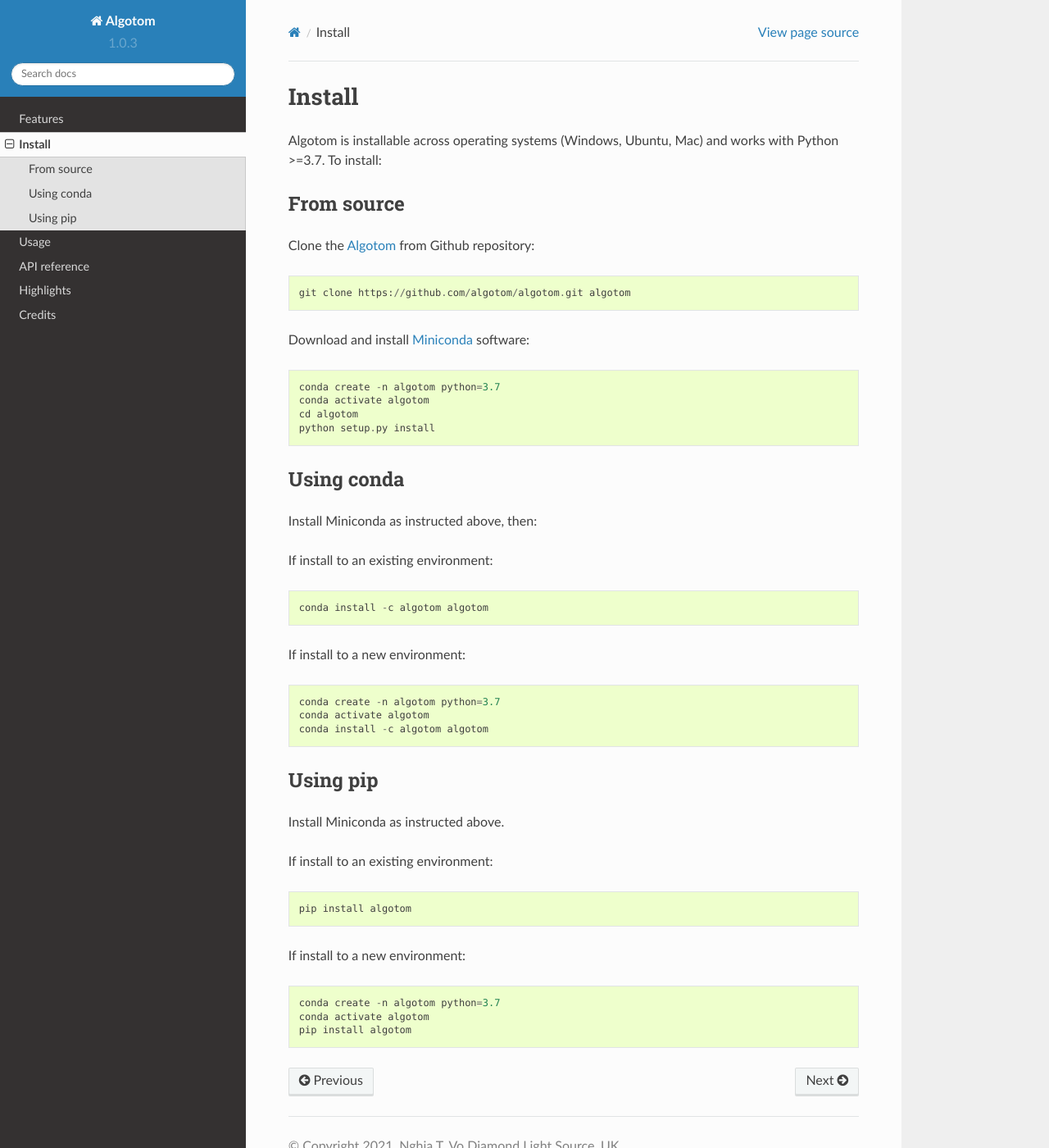
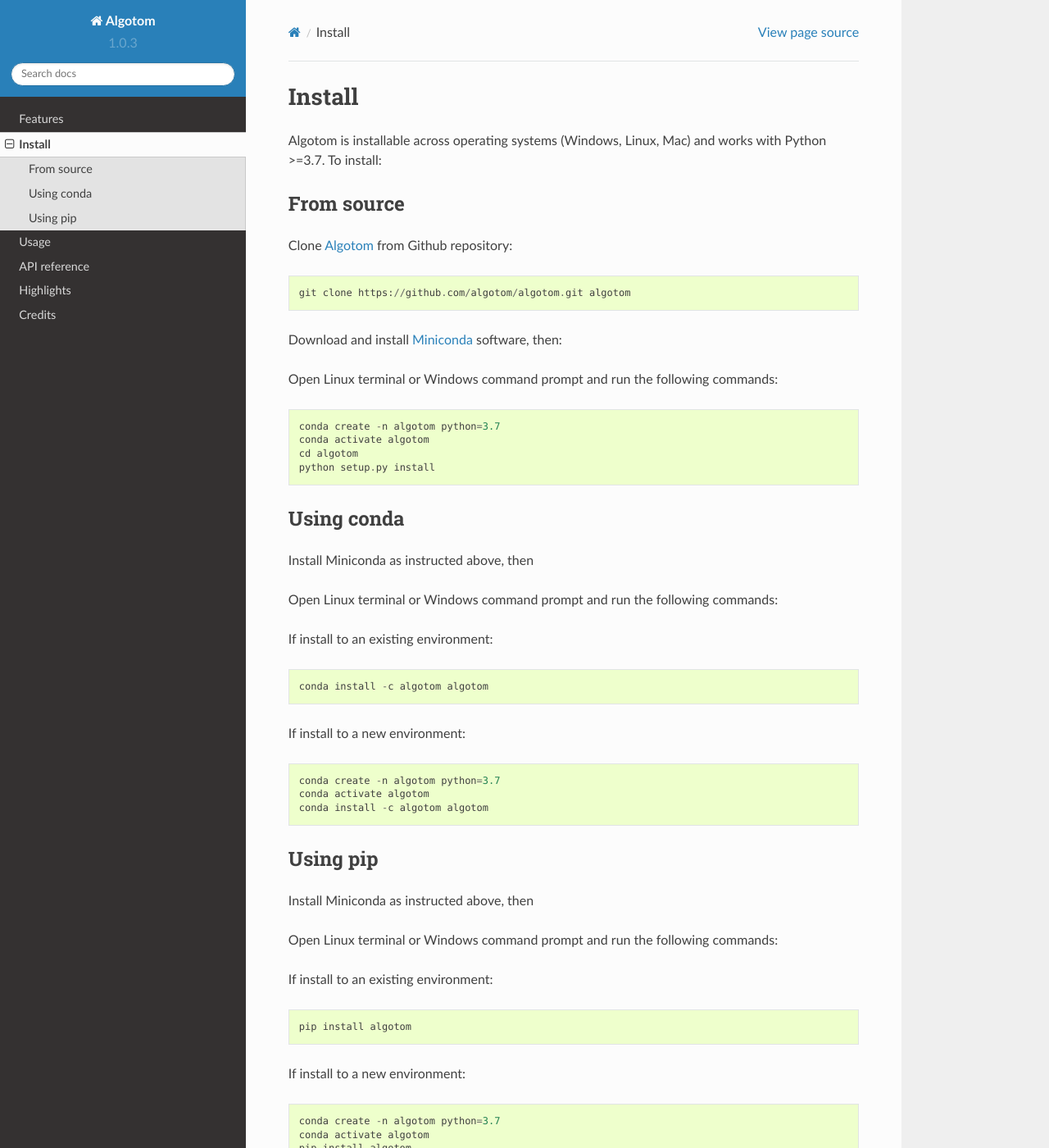
Before and after one commit to algotom/algotom, a Sphinx documentation site: the page built from docs/source/install.rst, in a window 1280 px wide and 1400 px high. Shown: the whole window at 82% size. Built offline with Sphinx 7.4.7 and the Read the Docs theme 2.0.0, drawn with Linux system fonts in a browser that asks for light colours.

Commit message:
Update doc

```diff
--- a/docs/source/install.rst
+++ b/docs/source/install.rst
@@ -2,18 +2,19 @@
 Install
 =======
 
-Algotom is installable across operating systems (Windows, Ubuntu, Mac) and
+Algotom is installable across operating systems (Windows, Linux, Mac) and
 works with Python >=3.7. To install:
 
 From source
 -----------
 
-Clone the `Algotom <https://github.com/algotom/algotom>`_
-from Github repository::
+Clone `Algotom <https://github.com/algotom/algotom>`_ from Github repository::
 
     git clone https://github.com/algotom/algotom.git algotom
 
-Download and install `Miniconda  <https://docs.conda.io/en/latest/miniconda.html>`_ software::
+Download and install `Miniconda  <https://docs.conda.io/en/latest/miniconda.html>`_ software, then:
+
+Open Linux terminal or Windows command prompt and run the following commands::
 
     conda create -n algotom python=3.7
     conda activate algotom
@@ -24,7 +25,9 @@
 Using conda
 -----------
 
-Install Miniconda as instructed above, then:
+Install Miniconda as instructed above, then
+
+Open Linux terminal or Windows command prompt and run the following commands:
 
 If install to an existing environment::
 
@@ -40,12 +43,13 @@
 Using pip
 ---------
 
-Install Miniconda as instructed above.
+Install Miniconda as instructed above, then
+
+Open Linux terminal or Windows command prompt and run the following commands:
 
 If install to an existing environment::
 
     pip install algotom
-
 
 If install to a new environment::
 
```
